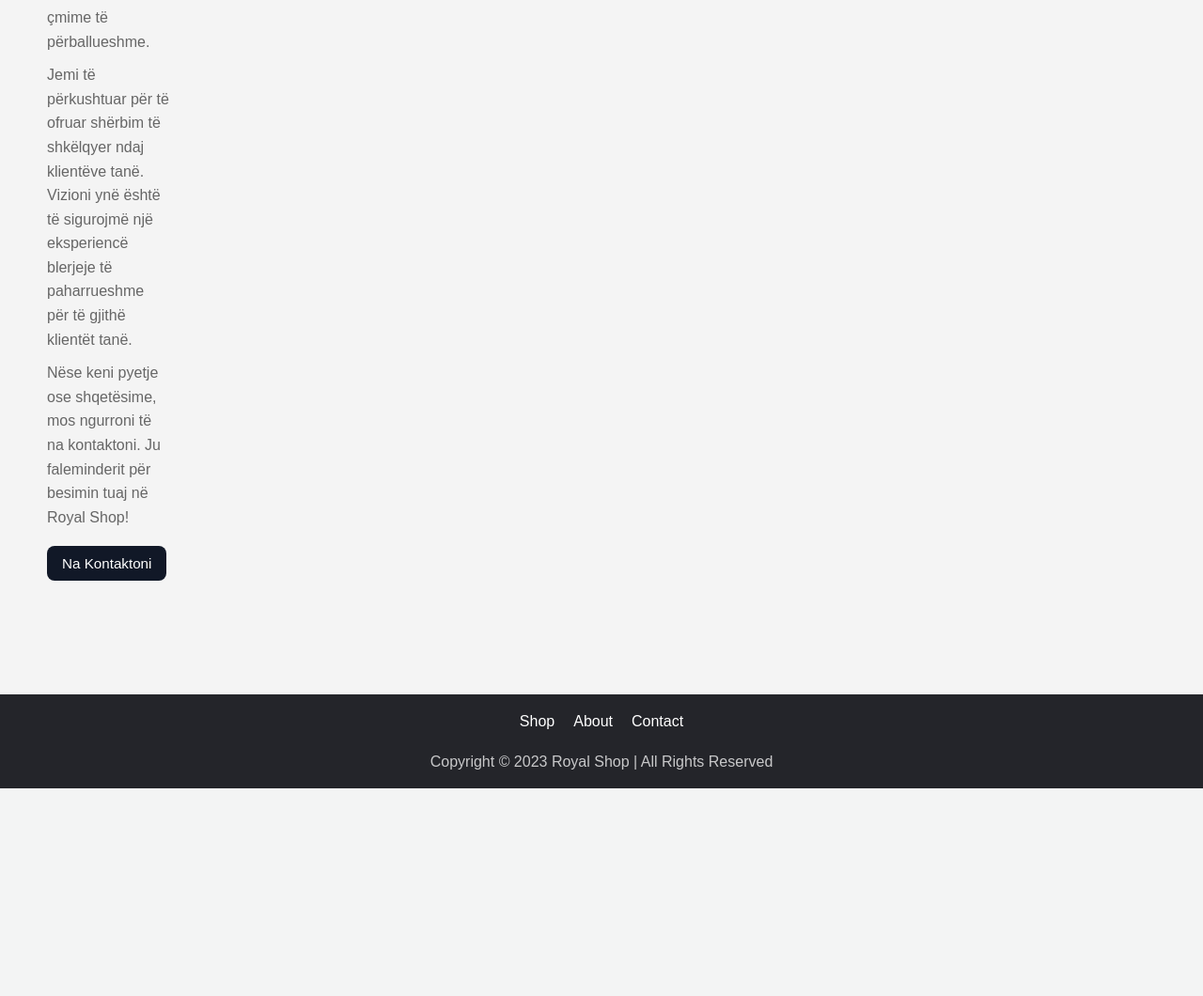
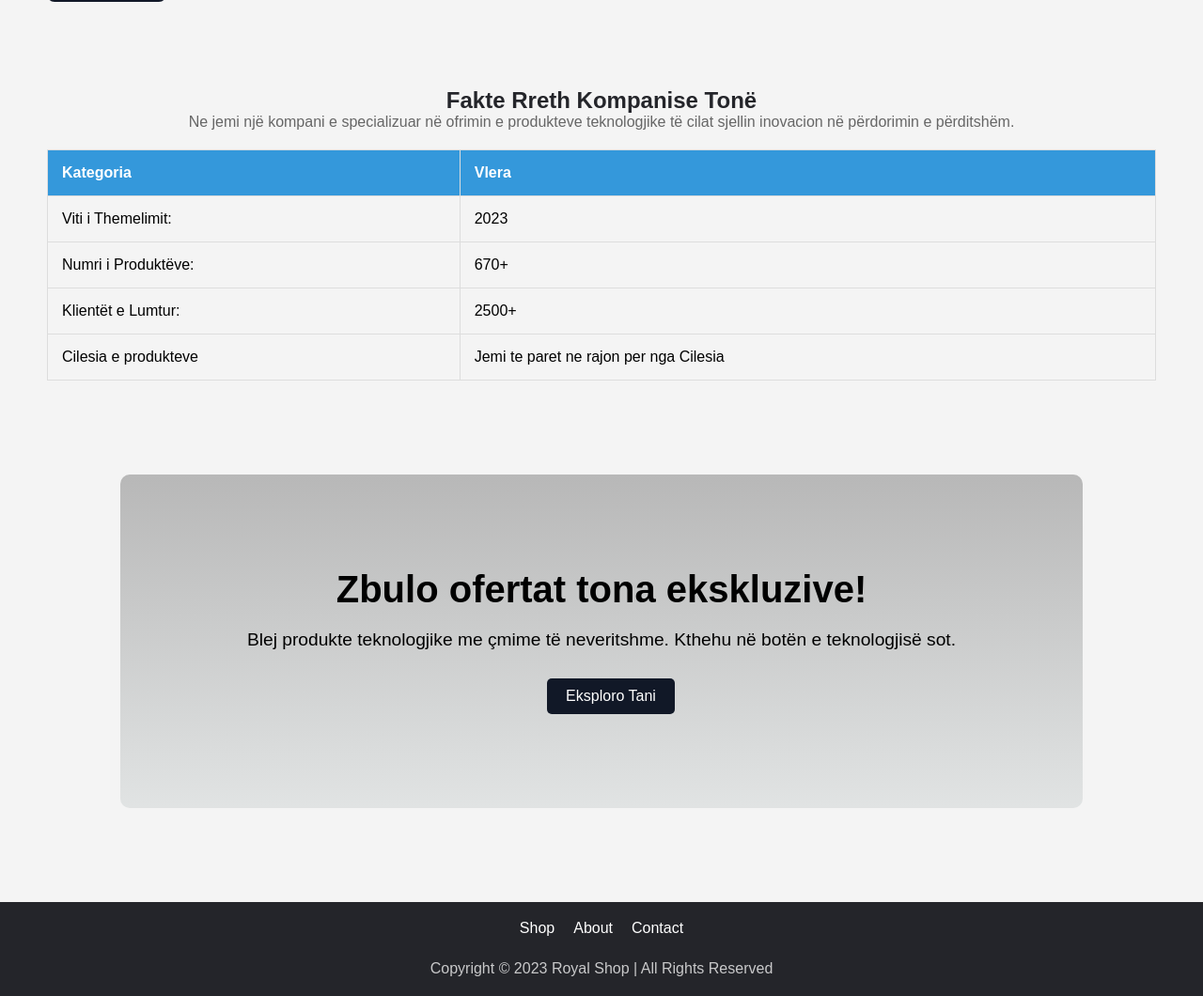
Before and after one commit to FlorentGashi/Royal-Shop, a PHP site: page /about.html in a window 1280 px wide. Shown: the part 530-1590 px from the top of the page at 94% size. Before the commit the page ends 1369 px from the top, so only its background shows below. Run offline with PHP 8.4, Linux system fonts and the light colour scheme.

Commit message:
Some Changes in About page

```diff
--- a/about.html
+++ b/about.html
@@ -69,59 +69,10 @@
               <div class="about-col">
                 <video src="/assets/About-Video.mov" autoplay loop muted playsinline></video>
               </div>
+            </div>
+          </section>
 
-
-              <!DOCTYPE html>
-              <html lang="sq">
-              <head>
-                  <meta charset="UTF-8">
-                  <meta name="viewport" content="width=device-width, initial-scale=1.0">
-                  <title>Royal Production | Na Kontaktoni</title>
-                  <meta name="description" content="Mirësevini në Royal Shop, një ambient online ku teknologjia dhe eleganca bëhen një. Nëpërmjet faqes sonë, ju ftojmë të eksploroni botën tonë të pajisjeve të fundit, të krijuara me kujdes për të përmirësuar dhe transformuar përvojën tuaj digjitale. Shfletoni, gjeni, dhe hapi dritën e inovacionit te Royal Shop!">
-                  <meta name="keywords" content="Teknologji e fundit, Blerje online teknologjike, Paisje elektronike, Pajisje inteligjente, Shitje produkte teknologjike, Gadget inovative, Telefona inteligjentë, Laptopë cilësore, Aksesore teknologjike, Oferta teknologjike">
-                  <link rel="shortcut icon" href="assets/favicon.png" type="image/x-icon">
-                  <link rel="stylesheet" href="css/style.css">
-                  <link rel="stylesheet" href="https://cdnjs.cloudflare.com/ajax/libs/font-awesome/5.15.3/css/all.min.css">
-                  <style>
-                      .interesting-facts {
-                          margin-top: 50px;
-                          text-align: center;
-                      }
-
-                      .interesting-facts h2 {
-                          color: #3498db;
-                      }
-
-                      .interesting-facts p {
-                          color: #666;
-                          margin-bottom: 20px;
-                      }
-
-                      table {
-                          width: 100%;
-                          border-collapse: collapse;
-                          margin-top: 20px;
-                      }
-
-                      table, th, td {
-                          border: 1px solid #ddd;
-                      }
-
-                      th, td {
-                          padding: 15px;
-                          text-align: left;
-                      }
-
-                      th {
-                          background-color: #3498db;
-                          color: white;
-                      }
-                  </style>
-              </head>
-              <body>
-                  <!-- ... (kodi i mëparshëm) -->
-
-                  <section class="interesting-facts">
+            <section class="interesting-facts">
                       <h2>Fakte Rreth Kompanise Tonë</h2>
                       <p>Ne jemi një kompani e specializuar në ofrimin e produkteve teknologjike të cilat sjellin inovacion në përdorimin e përditshëm.</p>
 
@@ -147,22 +98,17 @@
                               <td>Jemi te paret ne rajon per nga Cilesia
                           </tr>
                       </table>
-                  </section>
+            </section>
 
-                  <!-- ... (kodi i mëparshëm) -->
-              </body>
-              </html>
-
-
-
-
-
-
-
-
-
+        <!-- Call To Action Start's Here -->
+        <section class="call-to-action">
+            <div class="cta-content">
+                <h2 class="cta-title">Zbulo ofertat tona ekskluzive!</h2>
+                <p class="cta-description">Blej produkte teknologjike me çmime të neveritshme. Kthehu në botën e teknologjisë sot.</p>
+                <a href="shop.html" class="cta-button">Eksploro Tani</a>
             </div>
-          </section>
+        </section>
+        <!-- Call to Action End's Here -->
 
         <footer class="footer">
             <ul class="footer-menu">
--- a/contact.html
+++ b/contact.html
@@ -51,9 +51,6 @@
               <li class="menu__item"><a class="menu__link" href="shop.html">Shop</a></li>
               <li class="menu__item"><a class="menu__link" href="about.html">About</a></li>
               <li class="menu__item"><a class="menu__link" href="contact.html">Contact</a></li>
-
-
-
             </ul>
             <p>Copyright &copy; <script>document.write(new Date().getFullYear())</script> Royal Shop | All Rights Reserved</p>
         </footer>
--- a/css/style.css
+++ b/css/style.css
@@ -603,6 +603,42 @@
   object-fit: cover;
 }
 
+.interesting-facts {
+  margin-top: 50px;
+  padding-left: 50px;
+  padding-right: 50px;
+  text-align: center;
+}
+
+.interesting-facts h2 {
+  color: #24252a;
+}
+
+.interesting-facts p {
+  color: #666;
+  margin-bottom: 20px;
+}
+
+table {
+  width: 100%;
+  border-collapse: collapse;
+  margin-top: 20px;
+}
+
+table, th, td {
+  border: 1px solid #ddd;
+}
+
+th, td {
+  padding: 15px;
+  text-align: left;
+}
+
+th {
+  background-color: #3498db;
+  color: white;
+}
+
 @media (max-width: 900px){
 .row {
     flex-direction: column;
```
